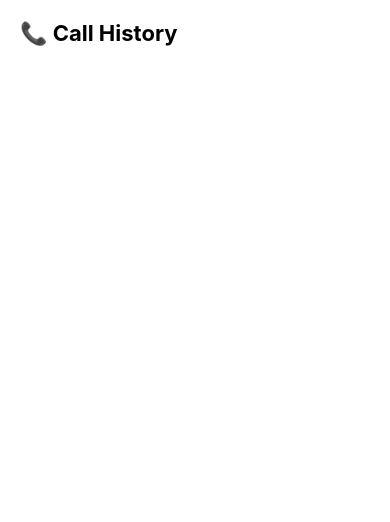
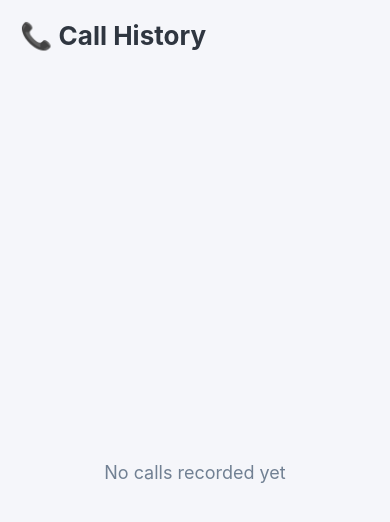
Before and after one commit to mumer25/Call-Detector, a React Native app: screen / in a window 390 px wide. Shown: the top 522 px of the page. Built offline with nearby package versions, Linux system fonts and the light colour scheme.

Commit message:
Updated Layout,Number Also shown

```diff
--- a/App.tsx
+++ b/App.tsx
@@ -13,6 +13,7 @@ import AsyncStorage from "@react-native-async-storage/async-storage";
 
 type CallLog = {
   id: string;
+  number?: string;
   duration: number;
   time: string;
 };
@@ -41,6 +42,7 @@ export default function App(): JSX.Element {
       if (data.state === "Disconnected" && data.duration) {
         const log: CallLog = {
           id: Date.now().toString(),
+          number: data.number, // store the number
           duration: data.duration,
           time: new Date().toLocaleString(),
         };
@@ -75,19 +77,199 @@ export default function App(): JSX.Element {
   return (
     <View style={styles.container}>
       <Text style={styles.title}>📞 Call History</Text>
+
+      {logs.length === 0 ? (
+        <View style={styles.emptyContainer}>
+          <Text style={styles.emptyText}>No calls recorded yet</Text>
+        </View>
+      ) : (
         <FlatList
   data={logs}
   keyExtractor={item => item.id}
+  contentContainerStyle={styles.listContainer}
   renderItem={({ item }) => (
-          <Text style={styles.logItem}>⏱ {item.duration}s — {item.time}</Text>
+    <View style={styles.card}>
+      <View style={styles.cardContent}>
+        <View style={styles.cardLeft}>
+          <Text style={styles.logItemNumber}>📞 {item.number ?? "Unknown"}</Text>
+          <Text style={styles.callTime}>{item.time}</Text>
+        </View>
+        <View style={styles.durationBadge}>
+          <Text style={styles.durationText}>{item.duration}s</Text>
+        </View>
+      </View>
+    </View>
   )}
 />
+      )}
     </View>
   );
 }
 
 const styles = StyleSheet.create({
-  container: { padding: 20 },
-  title: { fontSize: 22, fontWeight: "bold" },
-  logItem: { marginTop: 10 },
+  container: {
+    flex: 1,
+    padding: 20,
+    backgroundColor: "#f5f6fa",
+  },
+  title: {
+    fontSize: 26,
+    fontWeight: "700",
+    color: "#2f3640",
+    marginBottom: 20,
+  },
+   listContainer: {
+    paddingBottom: 20,
+  },
+  card: {
+    backgroundColor: "#fff",
+    borderRadius: 12,
+    padding: 15,
+    marginBottom: 12,
+    shadowColor: "#000",
+    shadowOffset: { width: 0, height: 2 },
+    shadowOpacity: 0.1,
+    shadowRadius: 5,
+    elevation: 3,
+  },
+cardContent: {
+  flexDirection: "row",
+  justifyContent: "space-between",
+  alignItems: "center",
+},
+cardLeft: {
+  flexDirection: "column",
+},
+logItemNumber: {
+  fontSize: 16,
+  fontWeight: "bold",
+  color: "#2f3640",
+},
+callTime: {
+  fontSize: 14,
+  color: "#718093",
+  marginTop: 4,
+},
+durationBadge: {
+  backgroundColor: "#4cd137",
+  paddingHorizontal: 12,
+  paddingVertical: 6,
+  borderRadius: 12,
+},
+durationText: {
+  color: "#fff",
+  fontWeight: "600",
+  fontSize: 14,
+},
+  emptyContainer: {
+    flex: 1,
+    justifyContent: "center",
+    alignItems: "center",
+    marginTop: 50,
+  },
+  emptyText: {
+    fontSize: 18,
+    color: "#718093",
+  },
 });
+
+
+
+
+
+
+
+
+// import React, { useEffect, useState } from "react";
+// import {
+//   NativeModules,
+//   NativeEventEmitter,
+//   PermissionsAndroid,
+//   View,
+//   Text,
+//   FlatList,
+//   Platform,
+//   StyleSheet,
+// } from "react-native";
+// import AsyncStorage from "@react-native-async-storage/async-storage";
+
+// type CallLog = {
+//   id: string;
+//   duration: number;
+//   time: string;
+// };
+
+// type CallEvent = {
+//   state: "Incoming" | "Connected" | "Disconnected";
+//   number?: string;
+//   duration?: number;
+// };
+
+// const { CallDetector } = NativeModules;
+// const emitter = new NativeEventEmitter(CallDetector);
+
+// export default function App(): JSX.Element {
+//   const [logs, setLogs] = useState<CallLog[]>([]);
+
+//   useEffect(() => {
+//     if (Platform.OS !== "android") return;
+
+//     requestPermissions().then(() => {
+//       loadLogs();
+//       CallDetector.startListening();
+//     });
+
+//     const subscription = emitter.addListener("CallEvent", async (data: CallEvent) => {
+//       if (data.state === "Disconnected" && data.duration) {
+//         const log: CallLog = {
+//           id: Date.now().toString(),
+//           duration: data.duration,
+//           time: new Date().toLocaleString(),
+//         };
+
+//         setLogs(prev => {
+//           const updated = [log, ...prev];
+//           AsyncStorage.setItem("logs", JSON.stringify(updated));
+//           return updated;
+//         });
+//       }
+//     });
+
+//     return () => {
+//       subscription.remove();
+//       CallDetector.stopListening?.();
+//     };
+//   }, []);
+
+//   const requestPermissions = async () => {
+//     await PermissionsAndroid.requestMultiple([
+//       PermissionsAndroid.PERMISSIONS.READ_PHONE_STATE,
+//       PermissionsAndroid.PERMISSIONS.READ_CALL_LOG,
+//       PermissionsAndroid.PERMISSIONS.POST_NOTIFICATIONS,
+//     ]);
+//   };
+
+//   const loadLogs = async () => {
+//     const saved = await AsyncStorage.getItem("logs");
+//     if (saved) setLogs(JSON.parse(saved));
+//   };
+
+//   return (
+//     <View style={styles.container}>
+//       <Text style={styles.title}>📞 Call History</Text>
+//       <FlatList
+//         data={logs}
+//         keyExtractor={item => item.id}
+//         renderItem={({ item }) => (
+//           <Text style={styles.logItem}>⏱ {item.duration}s — {item.time}</Text>
+//         )}
+//       />
+//     </View>
+//   );
+// }
+
+// const styles = StyleSheet.create({
+//   container: { padding: 20 },
+//   title: { fontSize: 22, fontWeight: "bold" },
+//   logItem: { marginTop: 10 },
+// });
```
Also changed, not shown: 4 other files (tests, documents, lock files or other folders). Lines whose indentation alone changed are shown as unchanged.
